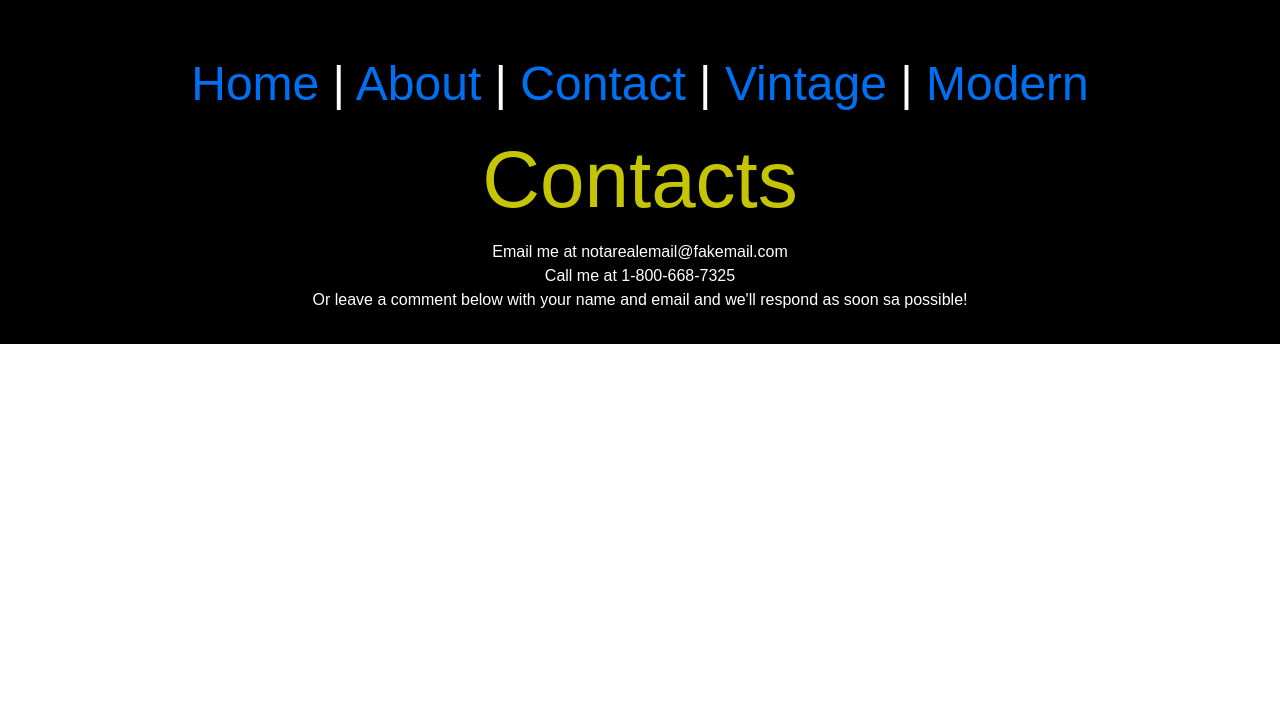
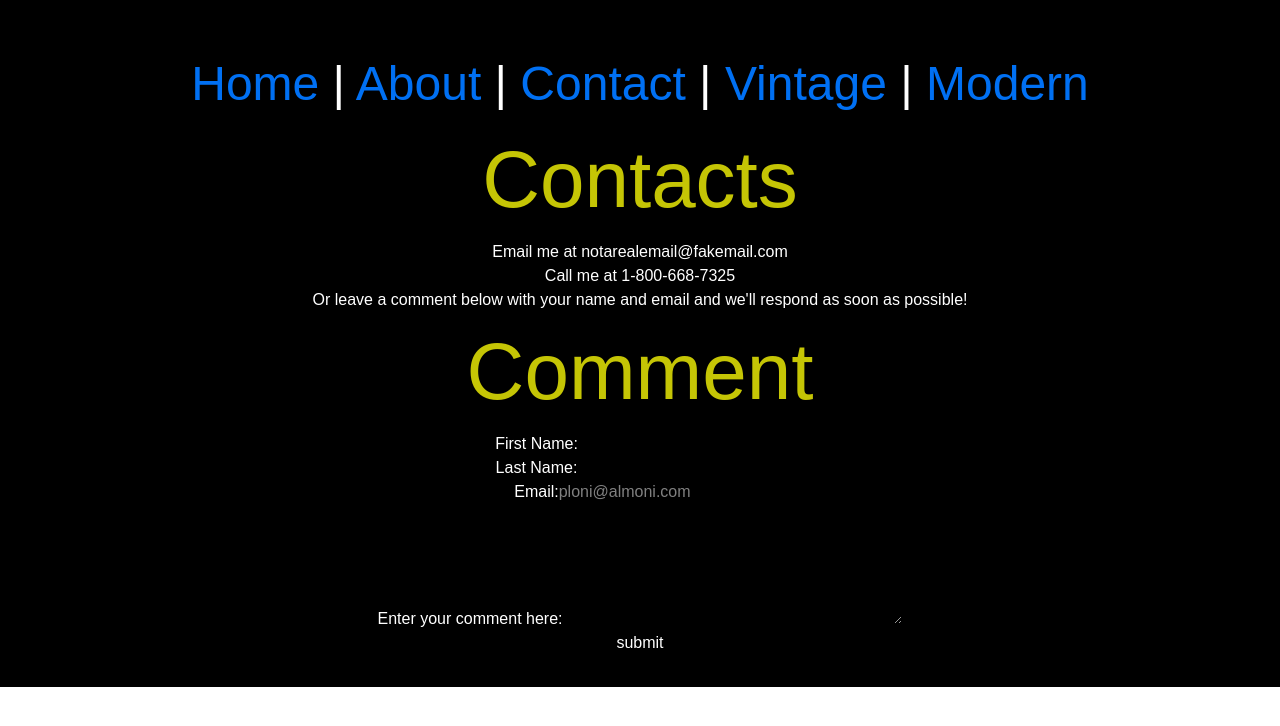
Before and after one commit to YochananBear/my-watches-website, a Next.js app: page /contact in a window 1280 px wide. Shown: the top 726 px of the page. Built offline with nearby package versions, Linux system fonts and the light colour scheme.

Commit message:
Update styles and content

```diff
--- a/app/about/page.js
+++ b/app/about/page.js
@@ -8,7 +8,8 @@ export default function about() {
       </nav>
       <h1>About this site</h1>
       <p>I started collecting watches beginning of 2026.</p>
-      <p>It all started with my Baltic MR01 Salmon dial, but I quickly followed with the vintge Hamilton date line a585 model, the Spinnaker Bradner, and more recently, the gold plated vintage Lebem, and the Nomoki started build.</p>
+      <p>It all started with my Baltic MR01 Salmon dial, but I quickly followed with the vintge Hamilton date line a585 model, and the Spinnaker Bradner.<br />
+      And, more recently, the gold plated vintage Lebem and the Nomoki starter build.</p>
     </main>
   );
 }
--- a/app/contact/contact.css
+++ b/app/contact/contact.css
@@ -0,0 +1,3 @@
+.form-element {
+    margin:22px;
+}
--- a/app/contact/page.js
+++ b/app/contact/page.js
@@ -9,7 +9,30 @@ export default function Contact() {
       <h1>Contacts</h1>
       <p>Email me at notarealemail@fakemail.com<br />
       Call me at 1-800-668-7325<br />
-      Or leave a comment below with your name and email and we'll respond as soon sa possible! </p>
+      Or leave a comment below with your name and email and we'll respond as soon as possible! </p>
+
+      <form action="/comment" method="post">
+            <h1>Comment</h1>
+            <div className="form-element">
+                <label htmlFor="firstname">First Name:</label>
+                <input type="text" id="firstname" name="firstname" required/>
+            </div>
+            <div className="form-element">
+                <label htmlFor="lastname">Last Name:</label>
+                <input type="text" id="lastname" name="lastname" required/>
+            </div>
+            <div className="form-element">
+                <label htmlFor="email">Email:</label>
+                <input type="email" id="email" name="email" placeholder="ploni@almoni.com" required/>
+            </div>
+            <div className="form-element">
+                <label htmlFor="order">Enter your comment here:</label>
+                <textarea id="order" name="order" rows="5" cols="35"></textarea>
+            </div>
+            <div className="form-element">
+                <input type="submit" value="submit"/>
+            </div>
+        </form>
     </main>
   );
 }
--- a/app/modern/modern.css
+++ b/app/modern/modern.css
@@ -1,6 +1,6 @@
 .image-grid {
   display: grid;
-  grid-template-columns: repeat(2, 1fr);
+  grid-template-columns: repeat(2, minmax(180px, 1fr));
   gap: 1rem;
   margin-top: 2rem;
 }
--- a/app/modern/page.js
+++ b/app/modern/page.js
@@ -5,10 +5,10 @@ import './modern.css';
 export default function Modern() {
   return (
     <main>
-      <h1>Modern Watches</h1>
       <nav>
         <a href="/">Home</a> | <a href="/about">About</a> | <a href="/contact">Contact</a> | <a href="/vintage">Vintage</a> | <a href="/modern">Modern</a>
       </nav>
+      <h1>Modern Watches</h1>
       <p>These are my modern watches.</p>
       <div className="image-grid">
         <Image src="/images/Spinnaker.jpg" alt="Spinnaker Bradner Pacific on Beads of Rice band" width={300} height={300} />
--- a/app/styles.css
+++ b/app/styles.css
@@ -28,7 +28,7 @@ a:hover {
 
 .image-grid {
   display: grid;
-  grid-template-columns: repeat(4, 1fr);
+  grid-template-columns: repeat(4, minmax(180px, 1fr));
   gap: 1rem;
   margin-top: 2rem;
 }
--- a/app/vintage/page.js
+++ b/app/vintage/page.js
@@ -5,11 +5,15 @@ import './vintage.css';
 export default function Vintage() {
   return (
     <main>
-      <h1>Vintage Watches</h1>
+
       <nav>
         <a href="/">Home</a> | <a href="/about">About</a> | <a href="/contact">Contact</a> | <a href="/vintage">Vintage</a> | <a href="/modern">Modern</a>
       </nav>
-      <p>These are my vintage watches.</p>
+
+      <h1>Vintage Watches</h1>
+
+      <p>These are my vintage watches:</p>
+
       <div className="image-grid">
         <Image src="/images/Hamilton.jpg" alt="Vintage Hamilton DateLine model A-585 on a generic balck leather band" width={300} height={300} />
         <Image src="/images/Lebem.jpg" alt="My vintage gold plated Lebem watch on a brown saffino band from strapsco" width={300} height={300} />
--- a/app/vintage/vintage.css
+++ b/app/vintage/vintage.css
@@ -1,6 +1,6 @@
 .image-grid {
   display: grid;
-  grid-template-columns: repeat(2, 1fr);
+  grid-template-columns: repeat(2, minmax(180px, 1fr));
   gap: 1rem;
   margin-top: 2rem;
 }
```
